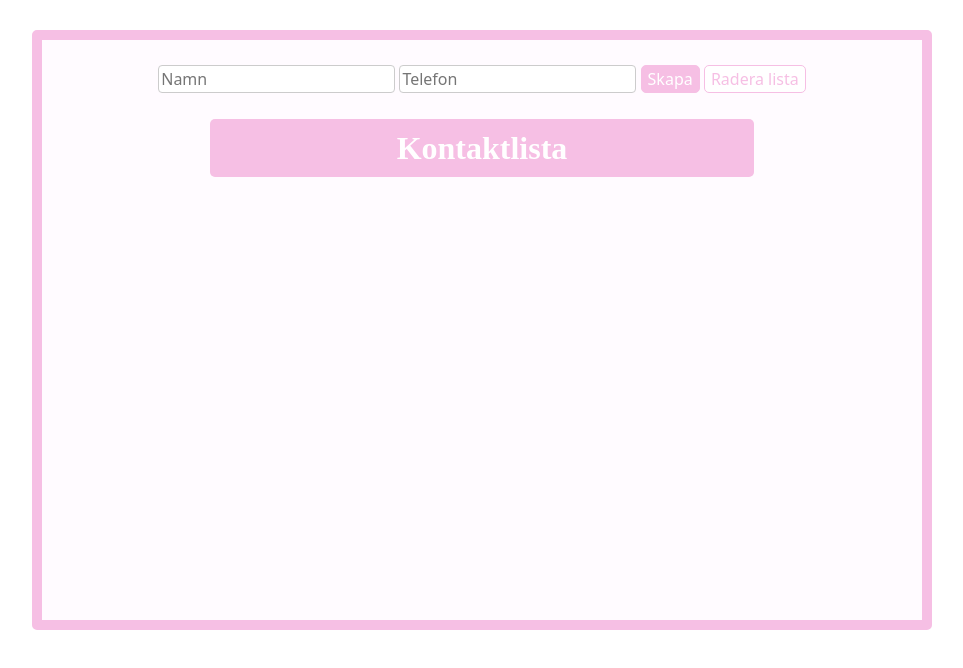
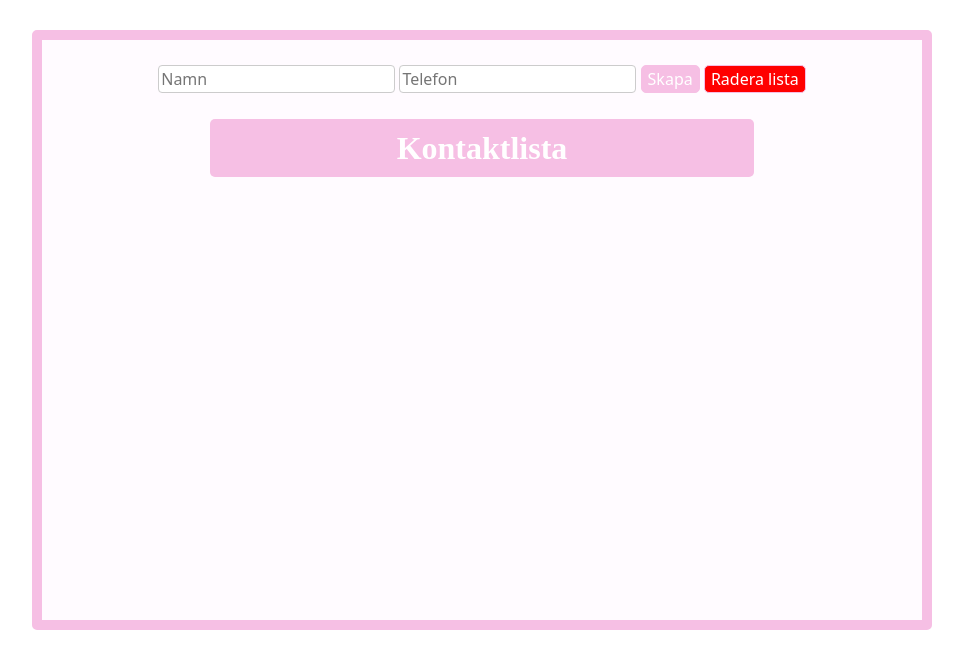
Before and after one commit to melodycartwright/kunskapskontrollExam, a website: page index.html in a window 1280 px wide. In both pictures the pointer is over the button "Radera lista". Shown: the whole page, without its empty margins (158-1121 px from the left). Drawn offline with nearby package versions, Linux system fonts and the light colour scheme.

Commit message:
added red to delete button

```diff
--- a/styles.css
+++ b/styles.css
@@ -58,6 +58,8 @@ input:focus {
 #clear-all {
     border-radius: 5px;
 }
+#clear-all:hover{background-color: red;
+    color: white;}
 
 .error-message {
     color: red;
```
